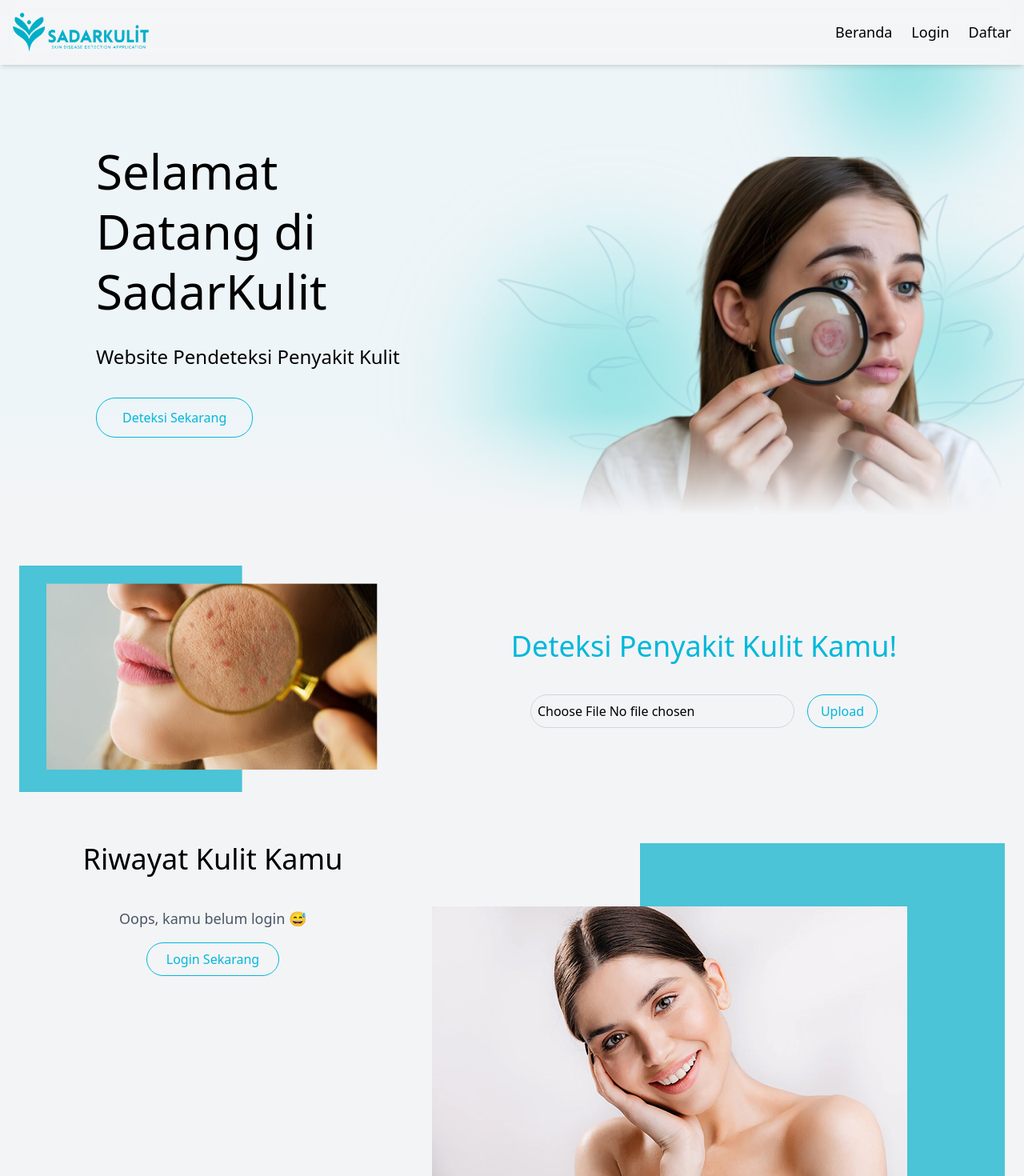
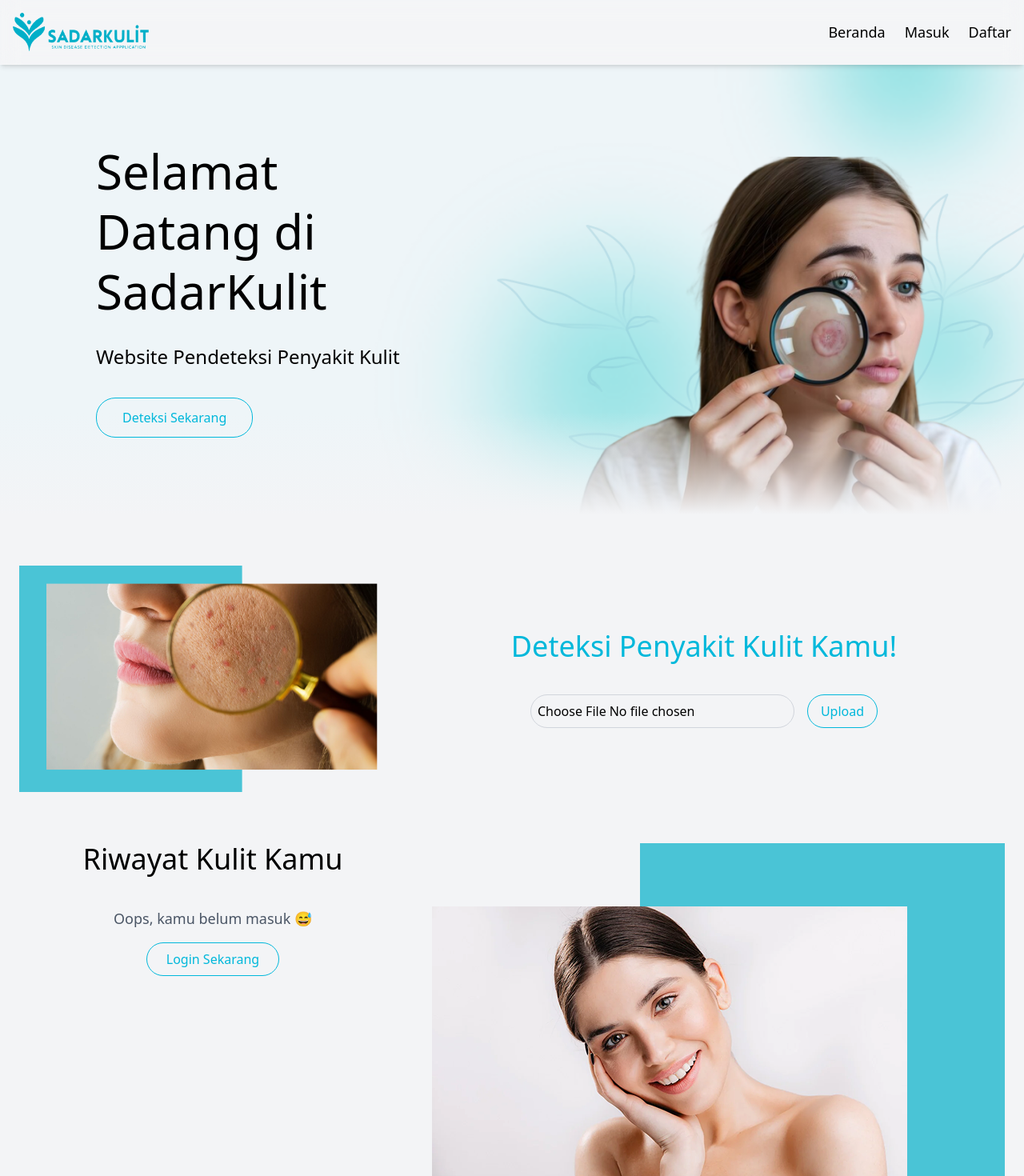
Before and after one commit to kykyramadhani/sadarkulit-fe, a React (Vite) app in the folder sadarKulit/: page / in a window 1280 px wide. Shown: the top 1470 px of the page at 80% size. Built offline with nearby package versions, Linux system fonts and the light colour scheme.

Commit message:
login fix

```diff
--- a/sadarKulit/src/components/Navbar.jsx
+++ b/sadarKulit/src/components/Navbar.jsx
@@ -98,7 +98,7 @@ export default function Navbar() {
             <>
               <li>
                 <Link to="/login" className="hover:text-cyan-400">
-                  Login
+                  Masuk
                 </Link>
               </li>
               <li>
--- a/sadarKulit/src/components/layouts/FormLogin.jsx
+++ b/sadarKulit/src/components/layouts/FormLogin.jsx
@@ -55,7 +55,7 @@ export default function FormLogin() {
       Swal.fire({
         icon: "error",
         title: "Kesalahan",
-        text: "Terjadi kesalahan saat login. Silakan coba lagi.",
+        text: "Terjadi kesalahan saat masuk. Silakan coba lagi.",
         confirmButtonColor: "#d33",
       });
     }
--- a/sadarKulit/src/pages/homePage.jsx
+++ b/sadarKulit/src/pages/homePage.jsx
@@ -169,7 +169,7 @@ export default function HomePage() {
           {!loading && !isLoggedIn && (
             <div className="text-center">
               <p className="text-gray-600 text-base sm:text-lg mb-4">
-                Oops, kamu belum login 😅
+                Oops, kamu belum masuk 😅
               </p>
               <button
                 onClick={() => navigate("/login")}
--- a/sadarKulit/src/pages/login.jsx
+++ b/sadarKulit/src/pages/login.jsx
@@ -5,7 +5,7 @@ import Navbar from "../components/Navbar";
 export default function Login () {
     return (
 
-        <AuthorLayout tittle="Login" type="login">
+        <AuthorLayout title="Masuk" type="login">
             <FormLogin />
         </AuthorLayout>
     );
```
